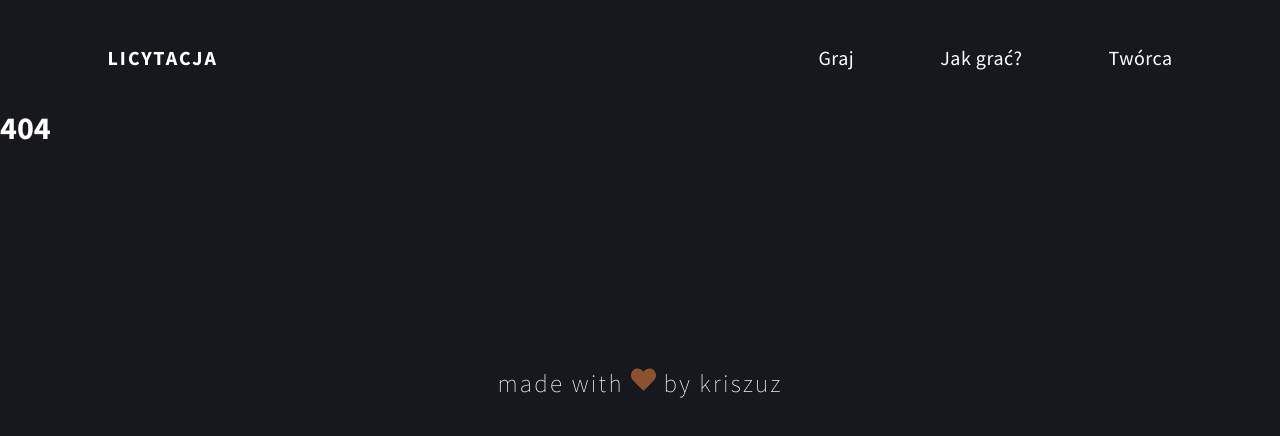
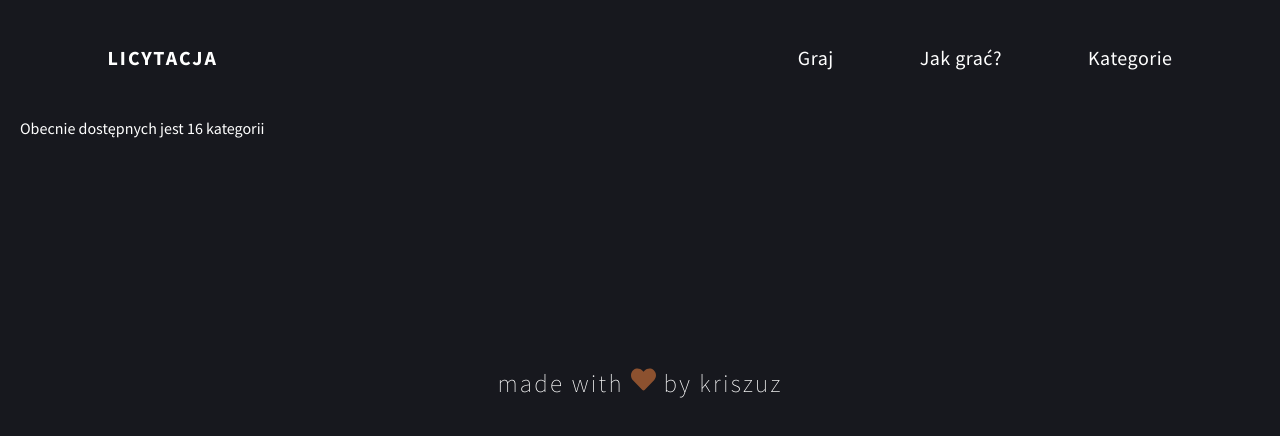
Before and after one commit to kriszuz/Auction-App, a React (Vite) app: page /kategorie in a window 1280 px wide. Before the commit this address had no page. Shown: the top 436 px of the page. Built offline with nearby package versions, Linux system fonts and the light colour scheme.

Commit message:
changed the name of page to categories and started building it

```diff
--- a/src/App.tsx
+++ b/src/App.tsx
@@ -18,7 +18,7 @@ const App = () => {
         <Route path='/' element={<Hero />}/>
         <Route path='/gra' element={<Game />}/>
         <Route path='/jakgrac' element={<HowToPlay />}/>
-        <Route path='/tworca' element={<About /> }/>
+        <Route path='/kategorie' element={<About /> }/>
         {/* 404 page */}
         <Route path="*" element={<h1>404</h1>} />
     </Routes>
--- a/src/components/NavBar.tsx
+++ b/src/components/NavBar.tsx
@@ -18,7 +18,7 @@ const NavBar = () => {
          <div className={responsiveNavOpen ? "nav-links-container active" : "nav-links-container"}>
             <Link to="/gra" className='nav-link' onClick={() => closeNav()}>Graj</Link>
             <Link to="/jakgrac" className='nav-link' onClick={() => closeNav()}>Jak grać?</Link>
-            <Link to="/tworca" className='nav-link' onClick={() => closeNav()}>Twórca</Link>
+            <Link to="/kategorie" className='nav-link' onClick={() => closeNav()}>Kategorie</Link>
          </div >
         <BiMenuAltRight className='hamburger' onClick={() => setResponsiveNavOpen(!responsiveNavOpen)}/>
     </nav>
--- a/src/data/categories.ts
+++ b/src/data/categories.ts
@@ -81,9 +81,6 @@ export default {
         description: 'Polacy najbardziej lubią schaboszczaka'
       },
 
-
-
-
         // {
         // name: 'Marki zegarków',
         // items: ['Rolex', 'Omega', 'Tag Heuer', 'Breitling', 'Longines', 'Tissot']
--- a/src/pages/About.tsx
+++ b/src/pages/About.tsx
@@ -1,8 +1,11 @@
 import React from 'react'
+import data from '../data/categories'
+import CountUp from 'react-countup'
+import { motion } from "framer-motion"
 
 const About = () => {
   return (
-    <div>About</div>
+    <section className='categories-container container'>Obecnie dostępnych jest <CountUp start={1} end={data.categories.length} duration={1}/> kategorii </section>
   )
 }
 
```
